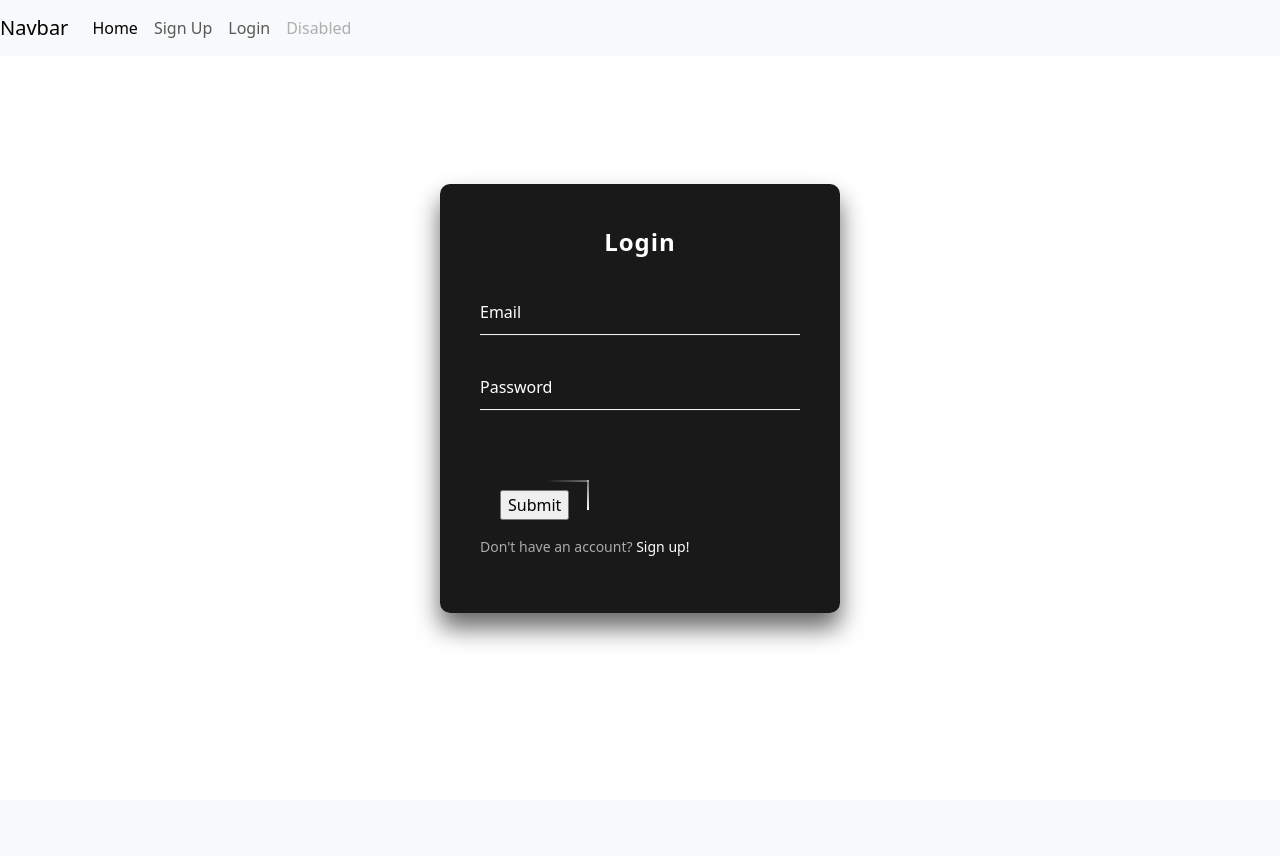
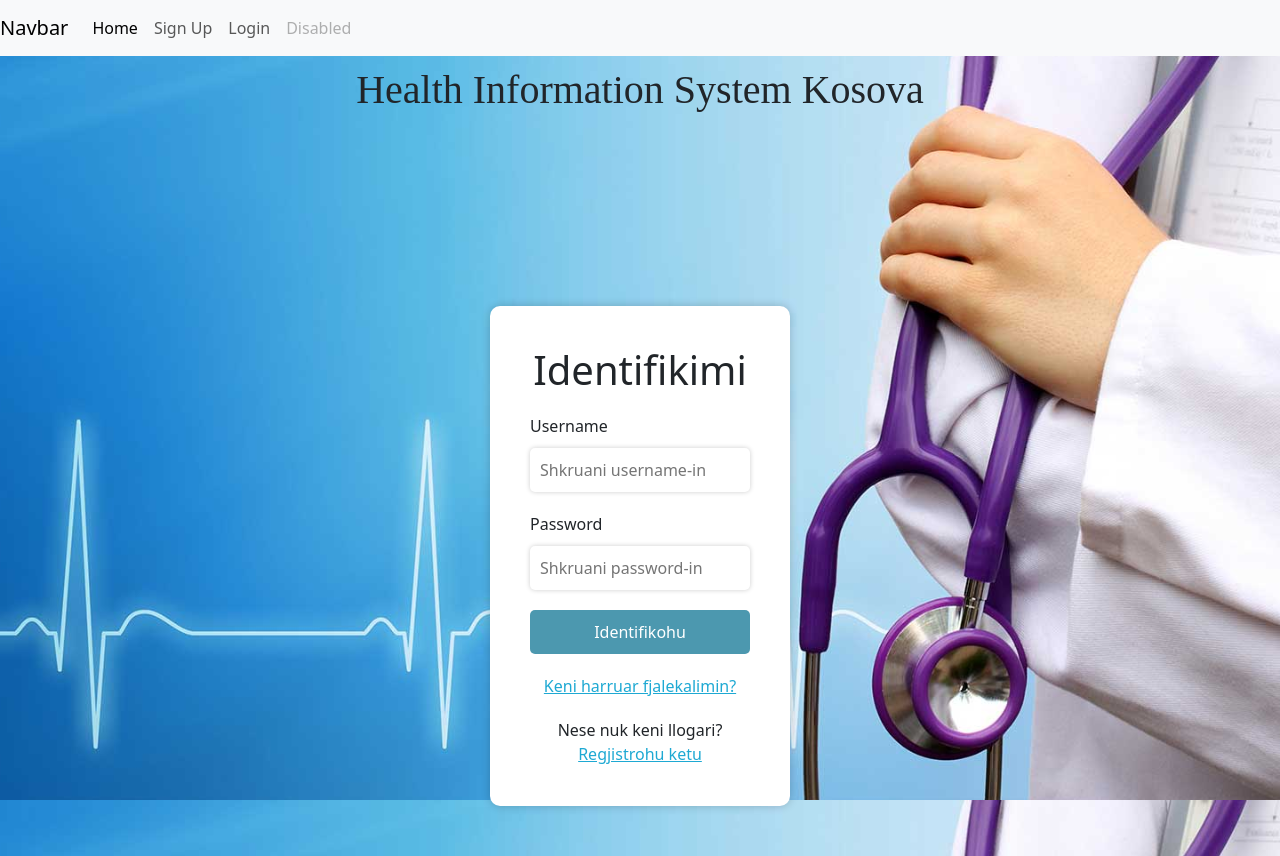
Before and after one commit to arbenl/HealthInformationSystemGroup1, a PHP site: page /LoginPage.php in a window 1280 px wide. Before the commit the page ends 642 px from the top, so only its background shows below. Run offline with PHP 8.4, Linux system fonts and the light colour scheme.

Commit message:
Made changes to the log in page

```diff
--- a/HIS/Views/_login.php
+++ b/HIS/Views/_login.php
@@ -1,4 +1,4 @@
-<div class="login-box">
+
     <?php
     if (isset($_SESSION['message'])) {
         ?>
@@ -13,7 +13,33 @@
     }
 
     ?>
-    <p>Login</p>
+    <div class="header">
+    <h1>Health Information System Kosova</h1>
+
+</div>
+
+    <div class="login">
+        <h1>Identifikimi</h1>
+        <form  method="post">
+          <label for="username">Username</label>
+          <input type="text" id="username" name="username" placeholder="Shkruani username-in" required>
+
+          <label for="password">Password</label>
+          <input type="password" id="password" name="password" placeholder="Shkruani password-in" required>
+
+          <button type="submit">Identifikohu</button>
+
+          <div class="forgot-password">
+            <a href="#">Keni harruar fjalekalimin?</a>
+          </div>
+
+          <div class="sign-up">
+            Nese nuk keni llogari? <a href="register.html">Regjistrohu ketu</a>
+          </div>
+        </form>
+      </div>
+
+    <!-- <p>Login</p>
     <form  method="post">
         <div class="user-box">
             <input  name="username" type="text" required>
@@ -31,5 +57,93 @@
             <input type="submit" value="Submit">
         </a>
     </form>
-    <p>Don't have an account? <a href="SignUpPage.php" class="a2">Sign up!</a></p>
-</div>
+    <p>Don't have an account? <a href="SignUpPage.php" class="a2">Sign up!</a></p> -->
+
+    <style>
+        * {
+    margin: 0;
+    padding: 0;
+}
+body {
+    min-width: 400px;
+    background-image: url("img/pic1.jpg");
+    background-repeat: no-repeat;
+    background-size: cover;
+    background-position: center;
+    background-attachment: fixed;
+  }
+
+.header {
+    height: 200px;
+
+    position: relative;
+
+}
+  .header h1{
+    font-size: 40px;
+    font-family: 'Pacifico' ;
+
+    position: absolute;
+  top: 10px;
+  left: 0;
+  right: 0;
+  text-align: center;
+
+
+  }
+  .login {
+    background-color: #fff;
+    width: 300px;
+    margin: 50px auto;
+    padding: 40px;
+    border-radius: 10px;
+    box-shadow: 0px 0px 10px rgba(0, 0, 0, 0.2);
+  }
+
+  h1 {
+    text-align: center;
+    margin-bottom: 20px;
+  }
+
+  form {
+    display: flex;
+    flex-direction: column;
+  }
+
+  label {
+    margin-bottom: 10px;
+  }
+
+  input[type="text"],
+  input[type="password"] {
+    padding: 10px;
+    margin-bottom: 20px;
+    border: none;
+    border-radius: 5px;
+    box-shadow: 0px 0px 5px rgba(0, 0, 0, 0.2);
+  }
+
+  button[type="submit"] {
+    background-color: #4c98af;
+    color: white;
+    padding: 10px;
+    border: none;
+    border-radius: 5px;
+    cursor: pointer;
+  }
+
+  button[type="submit"]:hover {
+    background-color: #085168;
+  }
+
+  .forgot-password,
+  .sign-up {
+    text-align: center;
+    margin-top: 20px;
+  }
+
+  a {
+    color: #1ea9d3;
+  }
+
+    </style>
--- a/HIS/css/login.css
+++ /dev/null
@@ -1,179 +0,0 @@
-.login-box {
-    position: absolute;
-    top: 50%;
-    left: 50%;
-    width: 400px;
-    padding: 40px;
-    margin: 20px auto;
-    transform: translate(-50%, -55%);
-    background: rgba(0,0,0,.9);
-    box-sizing: border-box;
-    box-shadow: 0 15px 25px rgba(0,0,0,.6);
-    border-radius: 10px;
-  }
-
-  .login-box p:first-child {
-    margin: 0 0 30px;
-    padding: 0;
-    color: #fff;
-    text-align: center;
-    font-size: 1.5rem;
-    font-weight: bold;
-    letter-spacing: 1px;
-  }
-
-  .login-box .user-box {
-    position: relative;
-  }
-
-  .login-box .user-box input {
-    width: 100%;
-    padding: 10px 0;
-    font-size: 16px;
-    color: #fff;
-    margin-bottom: 30px;
-    border: none;
-    border-bottom: 1px solid #fff;
-    outline: none;
-    background: transparent;
-  }
-
-  .login-box .user-box label {
-    position: absolute;
-    top: 0;
-    left: 0;
-    padding: 10px 0;
-    font-size: 16px;
-    color: #fff;
-    pointer-events: none;
-    transition: .5s;
-  }
-
-  .login-box .user-box input:focus ~ label,
-  .login-box .user-box input:valid ~ label {
-    top: -20px;
-    left: 0;
-    color: #fff;
-    font-size: 12px;
-  }
-
-  .login-box form a {
-    position: relative;
-    display: inline-block;
-    padding: 10px 20px;
-    font-weight: bold;
-    color: #fff;
-    font-size: 16px;
-    text-decoration: none;
-    text-transform: uppercase;
-    overflow: hidden;
-    transition: .5s;
-    margin-top: 40px;
-    letter-spacing: 3px
-  }
-
-  .login-box a:hover {
-    background: #fff;
-    color: #272727;
-    border-radius: 5px;
-  }
-
-  .login-box a span {
-    position: absolute;
-    display: block;
-  }
-
-  .login-box a span:nth-child(1) {
-    top: 0;
-    left: -100%;
-    width: 100%;
-    height: 2px;
-    background: linear-gradient(90deg, transparent, #fff);
-    animation: btn-anim1 1.5s linear infinite;
-  }
-
-  @keyframes btn-anim1 {
-    0% {
-      left: -100%;
-    }
-
-    50%,100% {
-      left: 100%;
-    }
-  }
-
-  .login-box a span:nth-child(2) {
-    top: -100%;
-    right: 0;
-    width: 2px;
-    height: 100%;
-    background: linear-gradient(180deg, transparent, #fff);
-    animation: btn-anim2 1.5s linear infinite;
-    animation-delay: .375s
-  }
-
-  @keyframes btn-anim2 {
-    0% {
-      top: -100%;
-    }
-
-    50%,100% {
-      top: 100%;
-    }
-  }
-
-  .login-box a span:nth-child(3) {
-    bottom: 0;
-    right: -100%;
-    width: 100%;
-    height: 2px;
-    background: linear-gradient(270deg, transparent, #fff);
-    animation: btn-anim3 1.5s linear infinite;
-    animation-delay: .75s
-  }
-
-  @keyframes btn-anim3 {
-    0% {
-      right: -100%;
-    }
-
-    50%,100% {
-      right: 100%;
-    }
-  }
-
-  .login-box a span:nth-child(4) {
-    bottom: -100%;
-    left: 0;
-    width: 2px;
-    height: 100%;
-    background: linear-gradient(360deg, transparent, #fff);
-    animation: btn-anim4 1.5s linear infinite;
-    animation-delay: 1.125s
-  }
-
-  @keyframes btn-anim4 {
-    0% {
-      bottom: -100%;
-    }
-
-    50%,100% {
-      bottom: 100%;
-    }
-  }
-
-  .login-box p:last-child {
-    color: #aaa;
-    font-size: 14px;
-  }
-
-  .login-box a.a2 {
-    color: #fff;
-    text-decoration: none;
-  }
-
-  .login-box a.a2:hover {
-    background: transparent;
-    color: #aaa;
-    border-radius: 5px;
-  }
```
Also changed, not shown: HIS/HTML/UserLogin/login.css (deleted, +0 -85 lines), HIS/img/pic1.jpg (renamed from HIS/HTML/UserLogin/pic1.jpg).
